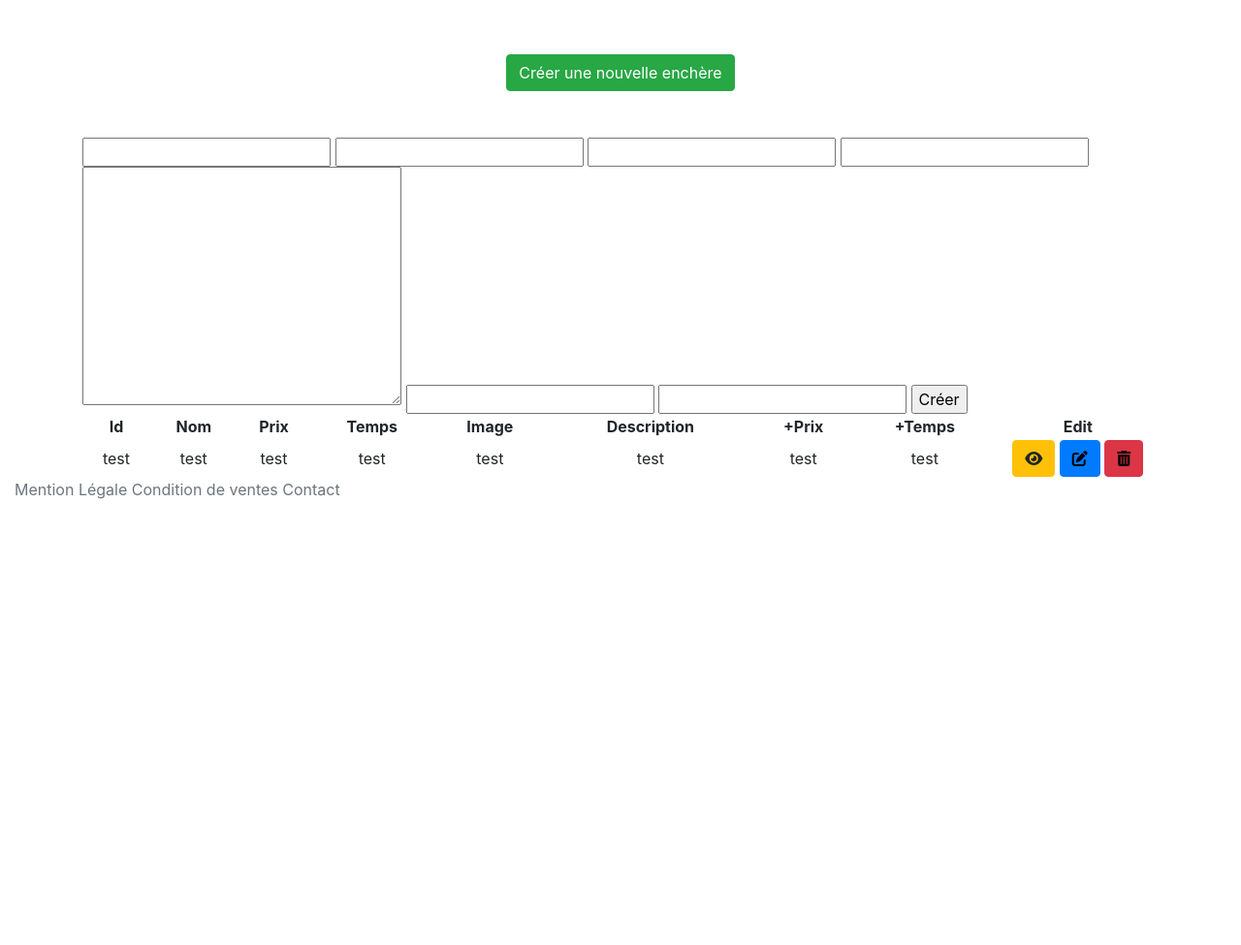
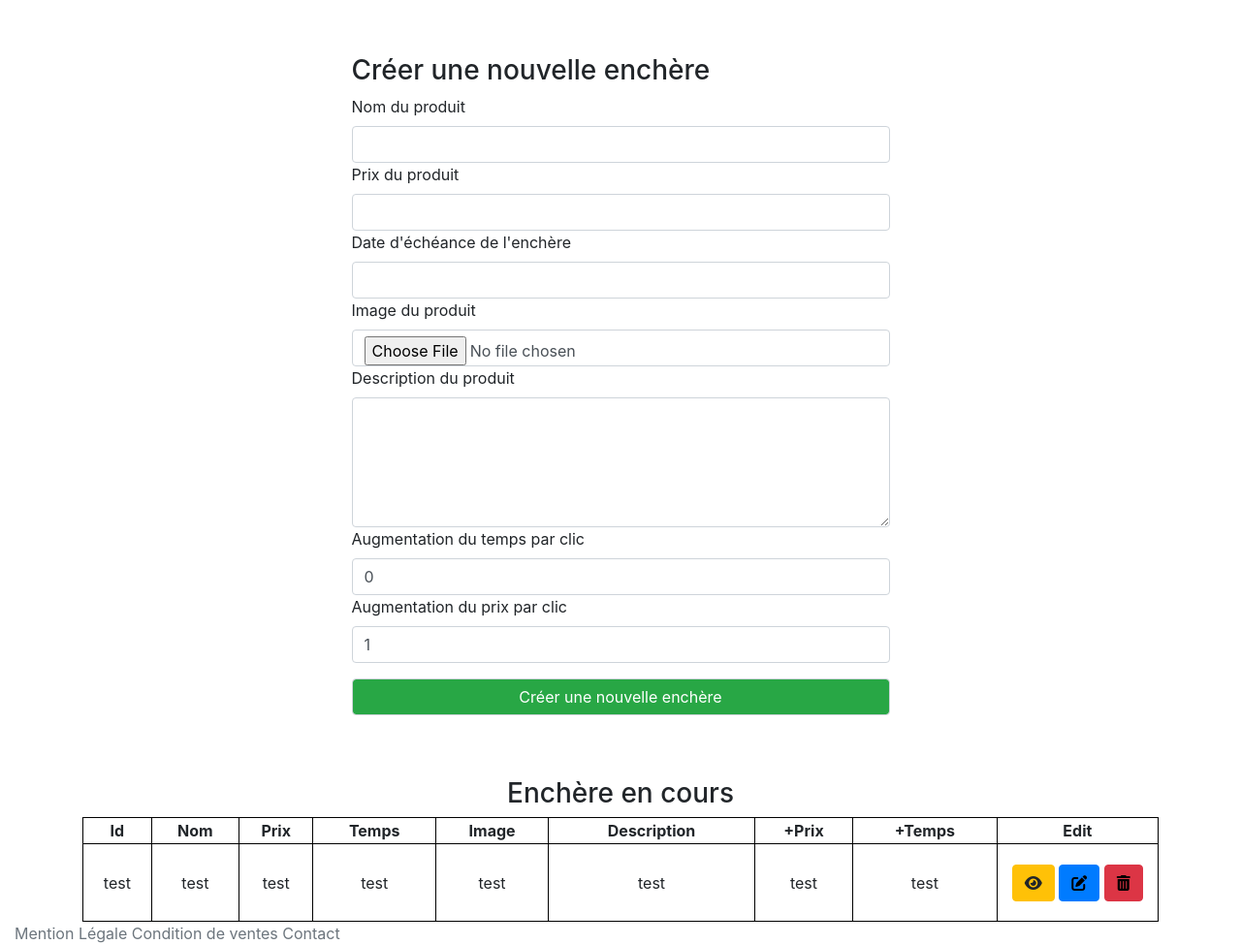
Before and after one commit to Clarisse-BREANT/SIMPLON, a PHP site: page /admin/admin.php in a window 1280 px wide. Shown: the part 48-1023 px from the top of the page at 97% size. Before the commit the page ends 563 px from the top, so only its background shows below. Run offline with PHP 8.4, Linux system fonts and the light colour scheme; some libraries are stand-ins or nearby versions.

Commit message:
Construction formulaire

```diff
--- a/12_2020/POC_Enchères/admin/admin.php
+++ b/12_2020/POC_Enchères/admin/admin.php
@@ -5,7 +5,8 @@
     <!-- Required meta tags -->
     <meta charset="utf-8">
     <meta name="viewport" content="width=device-width, initial-scale=1, shrink-to-fit=no">
-
+    <!-- CSS -->
+    <link rel="stylesheet" href="../styles/admin.css">
     <!-- Bootstrap CSS -->
     <link rel="stylesheet" href="https://stackpath.bootstrapcdn.com/bootstrap/4.3.1/css/bootstrap.min.css" integrity="sha384-ggOyR0iXCbMQv3Xipma34MD+dH/1fQ784/j6cY/iJTQUOhcWr7x9JvoRxT2MZw1T" crossorigin="anonymous">
 
@@ -19,31 +20,48 @@
 
   <body>
   <div class='container-fluid'>
+            <!--HEADER-->
             <header class=''>
                 <h1 class='text-center'>Nom de la Plateforme</h1>
             </header>
+            <!--CONTENU-->
+            <section>
+            <div class='container d-flex flex-column align-items-center'>
+                <!--FORMULAIRE-->
+                <form action="create_card.php" class='w-50 form my-5'>
+                  <h3 class='text'>Créer une nouvelle enchère</h3>
 
-            <section>
-            <div class='container'>
-                <div class='text-center'>
-                  <a href="../scripts/create_card.php" class='btn btn-success my-5'>Créer une nouvelle enchère</a>
-                </div>
-                <form action="create_card.php">
-                  <input type="text" name='product_name'>
-                  <input type="number" name='price'>
-                  <input type="datetime" name='time'>
-                  <input type="url" name='image'>
-                  <textarea name="" id="" cols="30" rows="10" name='desc'></textarea>
-                  <input type="number" name='steptime'>
-                  <input type="number" name='stepprice'>
-                  <input type="submit" value='Créer'>
+                  <label for="product_name">Nom du produit</label>
+                  <input required class='form-control' type="text" name='product_name' id='product_name'>
+
+                  <label for="price">Prix du produit</label>
+                  <input required min='1'class='form-control' type="number" name='price' id='price'>
+
+                  <label for="time">Date d'échéance de l'enchère</label>
+                  <input required class='form-control' type="datetime" name='time' id='time'>
+
+                  <label for="image">Image du produit</label>
+                  <input required class='form-control' type="file" name='image' id='image'>
+
+                  <label for="desc">Description du produit</label>
+                  <textarea class='form-control' name="" id="" cols="30" rows="5" name='desc' id='desc'></textarea>
+
+                  <label for="steptime">Augmentation du temps par clic</label>
+                  <input required min='0' value='0' class='form-control' type="number" name='steptime' id='steptime'>
+
+                  <label for="stepprice">Augmentation du prix par clic</label>
+                  <input required min='1' value='1' class='form-control' type="number" name='stepprice' id='stepprice'>
+
+                  <input class='form-control bg-success my-3' style='color:white;' type="submit" value='Créer une nouvelle enchère'>
                 </form>
-                <div class='gestion-article d-flex'>
+                <!--TABLEAU DES ENCHERES-->
+                <h3>Enchère en cours</h3>
+                <div class='gestion-article d-flex w-100'>
                       <?php include '../encheres/card_admin.html' ?>
                 </div>
             </div>
             </section>
-
+            <!--FOOTER-->
             <footer>
               <a href="#" class='text-muted'>Mention Légale</a>
               <a href="#" class='text-muted'>Condition de ventes</a>
```
Also changed, not shown: 12_2020/POC_Enchères/scripts/file.php (deleted, +0 -20 lines).
